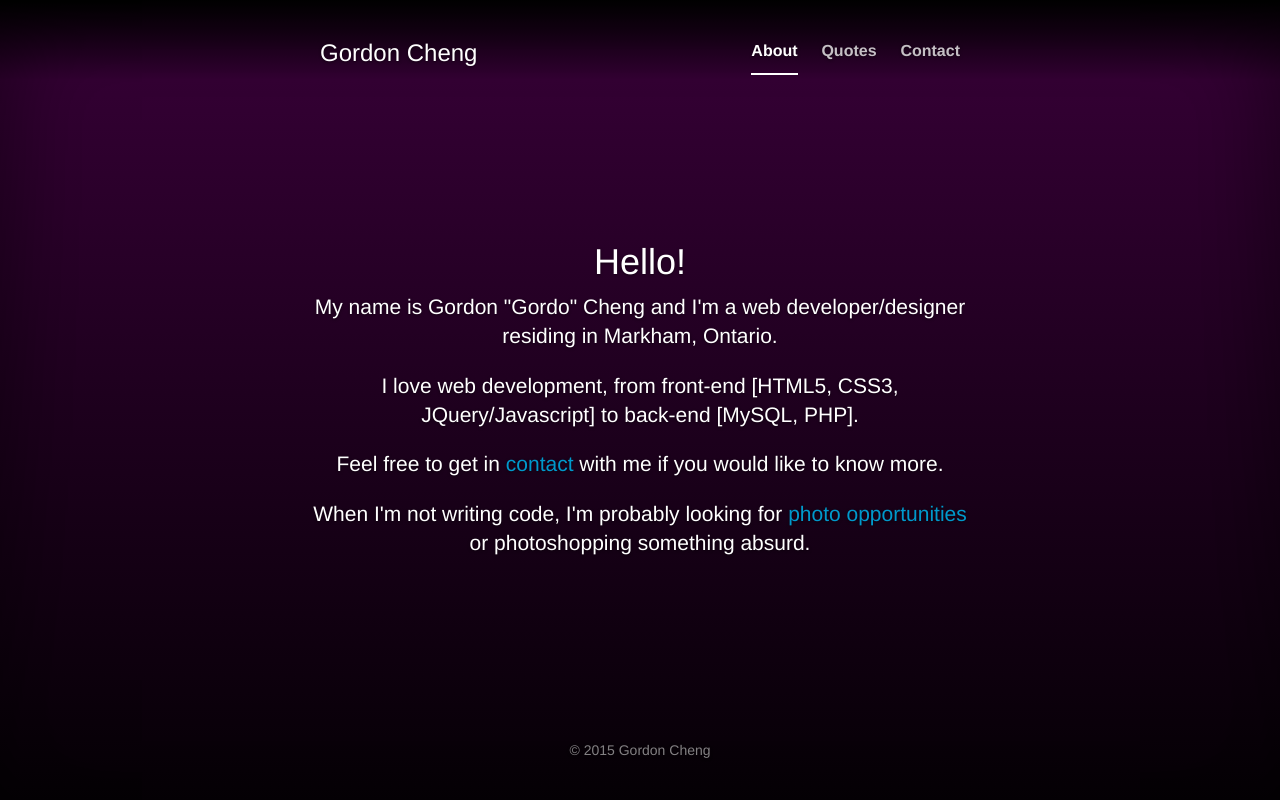
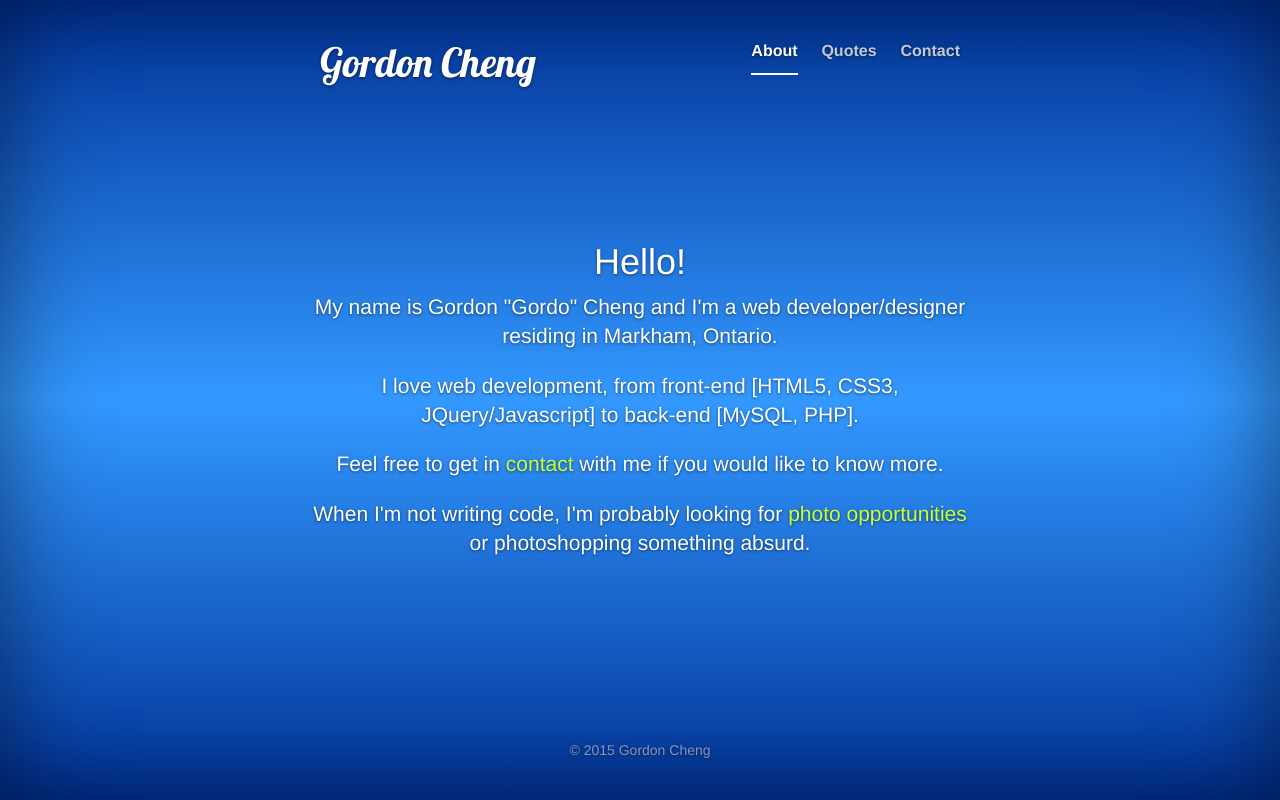
Before and after one commit to gordosan/Gordoncheng.com, a plain HTML site: page index.html in a window 1280 px wide. Drawn offline with nearby package versions, Linux system fonts and the light colour scheme; a script that the page names is missing.

Commit message:
im blue
its now blue... cause if i was green i would die

```diff
--- a/css/cover.css
+++ b/css/cover.css
@@ -3,10 +3,13 @@
  */
 
 /* Links */
+
+@import url(http://fonts.googleapis.com/css?family=Lobster);
+
 a,
 a:focus,
 a:hover {
-  color: #09C;
+  color: #CF3;
 }
 
 /* Custom default button */
@@ -27,10 +30,10 @@ a:hover {
 html,
 body {
   height: 100%;
-  background: -webkit-linear-gradient(black, #303 10%, black 110%); /* For Safari 5.1 to 6.0 */
-  background: -o-linear-gradient(black, #303  10%, black 110%); /* For Opera 11.1 to 12.0 */
-  background: -moz-linear-gradient(black, #303  10%, black 110%); /* For Firefox 3.6 to 15 */
-  background: linear-gradient(black, #303 10%, black 110%); /* Standard syntax */
+  background: -webkit-linear-gradient(#039, #39F 50%, #039 100%); /* For Safari 5.1 to 6.0 */
+  background: -o-linear-gradient(#39F, #039  50%, #039 100%); /* For Opera 11.1 to 12.0 */
+  background: -moz-linear-gradient(#039, #39F  50%, #039 100%); /* For Firefox 3.6 to 15 */
+  background: linear-gradient(#039, #39F 50%, #039 100%); /* Standard syntax */
 
 
 }
@@ -70,6 +73,8 @@ body {
 .masthead-brand {
   margin-top: 10px;
   margin-bottom: 10px;
+  font-family: 'Lobster', cursive;
+  font-size: 40px;
 }
 
 .masthead-nav > li {
```
